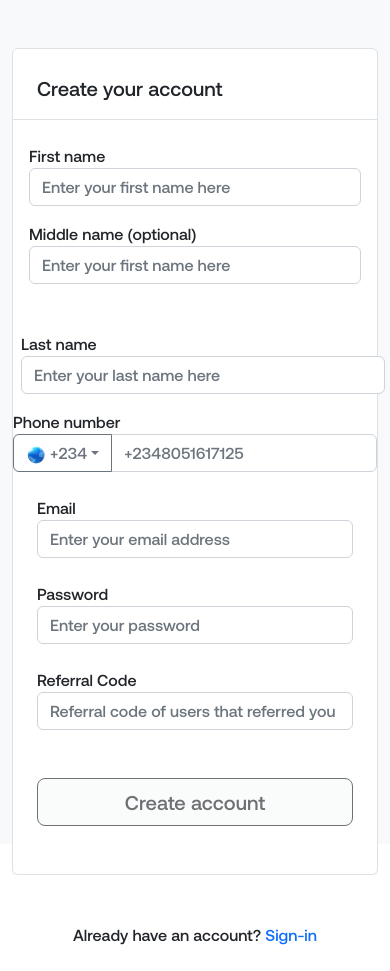
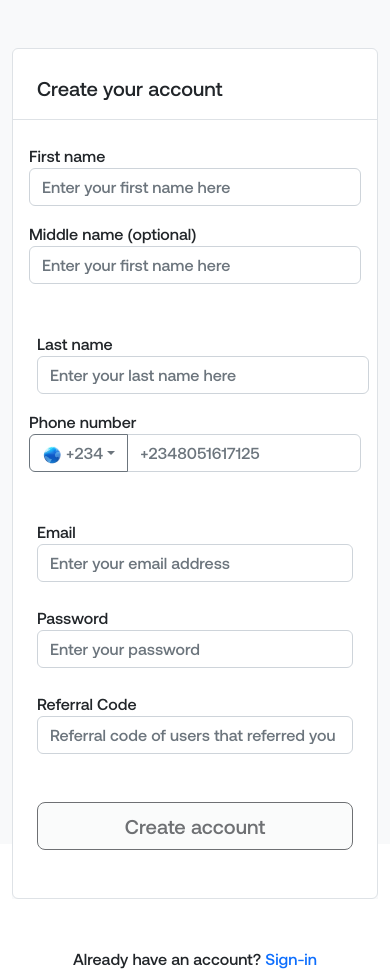
Before and after one commit to Godzillasan/grey_app, a plain HTML site: page index.html in a window 390 px wide. Before the commit the page ends 947 px from the top, so only its background shows below. Drawn offline with nearby package versions, Linux system fonts and the light colour scheme.

Commit message:
responsive changes

```diff
--- a/index.html
+++ b/index.html
@@ -85,12 +85,13 @@
                     </div>
                   </div>
                 </div>
-                <div class="d-flex flex-column flex-lg-row " >
-                  <div class="col-12 col-lg-5 mx-lg-3 mb-3 mb-lg-0 ">
+                <div class="px-lg-4 px-3 pb-5">
+                  <div class="d-flex flex-column flex-lg-row justify-content-center align-items-center" >
+                    <div class="col-12 col-lg-6 mx-lg-3 mb-3 mb-lg-0 ">
                       <label for="floatingInput" class="ms-2">Last name</label>
                       <input type="text" class="form-control ms-2" id="floatingInput" placeholder="Enter your last name here" />
                     </div>
-                  <div class="col-12 col-lg-5">
+                    <div class="col-12 col-lg-6">
                       <label for="floatingInput">Phone number</label>
                       <div class="input-group" >
                         <button class="btn btn-outline-secondary dropdown-toggle" type="button" data-bs-toggle="dropdown" aria-expanded="false"><img src="./assets/icons8-globe-africa-40.png" alt="globe" width="20px" /> +234</button>
@@ -105,7 +106,8 @@
                       </div>
                     </div>
                   </div>
-                <div class="col-12 mt-4 px-4">
+                </div>
+                <div class="col-12 px-4">
                   <label for="floatingInput" class="">Email</label>
                   <input type="email" class="form-control " id="floatingInput" placeholder="Enter your email address"/>
                 </div>
```
Lines whose indentation alone changed are shown as unchanged.
